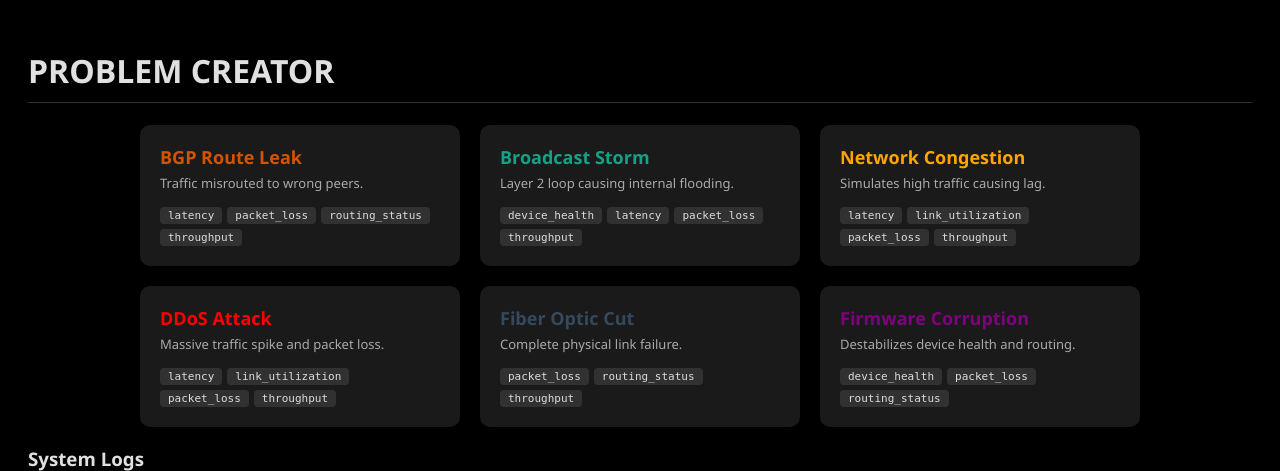
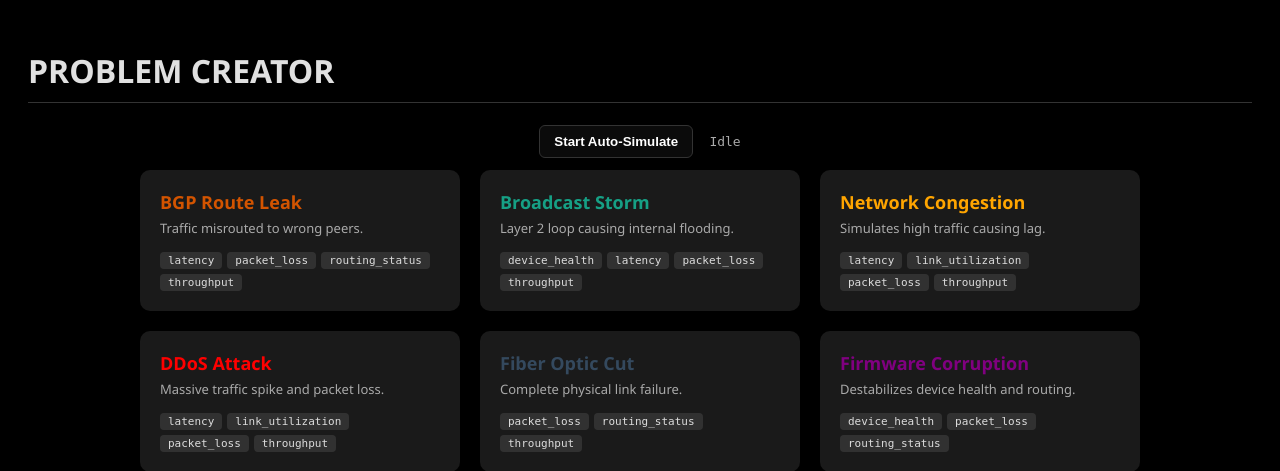
Before and after one commit to Arnavvid/CyberCypherR2, a Flask app: page /test in a window 1280 px wide. Shown: the top 471 px of the page. Run offline with Flask 3, Linux system fonts and the light colour scheme.

Commit message:
auto simulation

```diff
--- a/app.py
+++ b/app.py
@@ -63,6 +63,10 @@ def admin_page(): return render_template('admin.html')
 @app.route('/api/problems')
 def get_problems():
     return jsonify(simulation.PROBLEM_CATALOG)
+
+@app.route('/api/active_problems')
+def get_active_problems():
+    return jsonify(simulation.network_state.get("active_problems", []))
 
 @app.route("/api/active_symptoms")
 def active_symptoms():
--- /dev/null
+++ b/links.txt
@@ -0,0 +1 @@
+https://localhost:5000
--- a/templates/test.html
+++ b/templates/test.html
@@ -60,7 +60,12 @@
 </head>
 <body>
     <h1 style="border-bottom: 1px solid #333; padding-bottom: 10px; text-align: left;">PROBLEM CREATOR</h1>
-
+    <div style="margin: 12px 0;">
+        <button id="autoSimBtn" class="problem-card" style="display:inline-block; padding:8px 14px; border-radius:6px; cursor:pointer; background:#0b0b0b; border:1px solid #333; color:#fff; font-weight:bold;">
+            Start Auto-Simulate
+        </button>
+        <span id="autoSimStatus" style="margin-left:12px; color:#aaa; font-family:monospace;">Idle</span>
+    </div>
     <div id="problem-container" class="problem-grid">
         <p>Loading Scenarios...</p>
     </div>
@@ -206,6 +211,131 @@
             }
         }
 
+        let autoSim = false;
+        const autoBtn = document.getElementById('autoSimBtn');
+        const autoStatus = document.getElementById('autoSimStatus');
+        const consoleLog = document.getElementById('console-log');
+
+        const sleep = ms => new Promise(res => setTimeout(res, ms));
+
+        autoBtn.addEventListener('click', () => {
+            autoSim = !autoSim;
+            if (autoSim) {
+            autoBtn.textContent = 'Stop Auto-Simulate';
+            autoStatus.textContent = 'Running';
+            startAutoSimulate();
+            } else {
+            autoBtn.textContent = 'Start Auto-Simulate';
+            autoStatus.textContent = 'Stopping...';
+            }
+        });
+
+        async function getProblemsAndActive() {
+            const [pRes, aRes] = await Promise.all([fetch('/api/problems'), fetch('/api/active_problems')]);
+            const problems = await pRes.json();
+            const active = await aRes.json();
+            return { problems, active };
+        }
+
+        function pickRandomProblem(problems, activeList) {
+            const ids = Object.keys(problems || {});
+            const candidates = ids.filter(id => !activeList.includes(id));
+            const pool = candidates.length ? candidates : ids;
+            if (!pool.length) return null;
+            return pool[Math.floor(Math.random() * pool.length)];
+        }
+
+        async function waitForResolution(problemId, pollInterval = 800) {
+            while (autoSim) {
+            try {
+                const res = await fetch('/api/active_problems');
+                const active = await res.json();
+                if (!active.includes(problemId)) {
+                return true;
+                }
+            } catch (e) {
+                console.error("active_problems fetch failed", e);
+            }
+            await sleep(pollInterval);
+            }
+            return false
+        }
+
+        async function startAutoSimulate() {
+            if (!autoSim) return;
+            const log = consoleLog;
+
+            log.innerHTML += `<br><br><span style="color:#00ff88;">> Auto-simulate started</span>`;
+            log.scrollTop = log.scrollHeight;
+
+            while (autoSim) {
+            try {
+                const { problems, active } = await getProblemsAndActive();
+
+                const problemId = pickRandomProblem(problems, active);
+                if (!problemId) {
+                log.innerHTML += `<br><span>[AUTO] No problems available to inject</span>`;
+                await sleep(1000);
+                continue;
+                }
+
+                const problemName = problems[problemId]?.name ?? problemId;
+                log.innerHTML += `<br><br><span style="color:#ff5555; font-weight:bold;">> [AUTO] Injecting fault: ${problemName} (${problemId})</span>`;
+                log.scrollTop = log.scrollHeight;
+
+                const triggerRes = await fetch('/api/trigger_scenario', {
+                method: 'POST',
+                headers: {'Content-Type': 'application/json'},
+                body: JSON.stringify({problem: problemId})
+                });
+                const triggerData = await triggerRes.json();
+
+                if (triggerData.error) {
+                log.innerHTML += `<br>[AUTO ERROR] ${triggerData.error}`;
+                log.scrollTop = log.scrollHeight;
+                await sleep(800);
+                continue;
+                } else {
+                const decisionTool = triggerData.decision?.tool ?? 'N/A';
+                const decisionThought = triggerData.decision?.thought ?? '';
+                const executionResult = triggerData.execution_result ?? '';
+
+                log.innerHTML += `<br>[AUTO DECISION] Tool: ${decisionTool}`;
+                log.innerHTML += `<br>[AUTO REASON] "${decisionThought}"`;
+                log.innerHTML += `<br>[AUTO RESULT] ${executionResult}`;
+                log.scrollTop = log.scrollHeight;
+                }
+
+                const resolved = await waitForResolution(problemId);
+
+                if (!autoSim) {
+                log.innerHTML += `<br><span style="color:#ffaa00;">> Auto-simulate stopped by user</span>`;
+                autoStatus.textContent = 'Idle';
+                break;
+                }
+
+                if (resolved) {
+                log.innerHTML += `<br><span style="color:#00ff00;">> [AUTO] Problem resolved: ${problemName} (${problemId})</span>`;
+                } else {
+                log.innerHTML += `<br><span style="color:#ff4444;">> [AUTO] Stopped waiting for resolution of ${problemId}</span>`;
+                }
+                log.scrollTop = log.scrollHeight;
+
+                await sleep(700);
+            } catch (e) {
+                console.error("Auto-simulate loop error", e);
+                log.innerHTML += `<br>[AUTO EXCEPTION] ${e}`;
+                log.scrollTop = log.scrollHeight;
+                await sleep(1200);
+            }
+            }
+
+            autoStatus.textContent = 'Idle';
+            autoBtn.textContent = 'Start Auto-Simulate';
+            log.innerHTML += `<br><span style="color:#00ff88;">> Auto-simulate ended</span>`;
+            log.scrollTop = log.scrollHeight;
+        }
+
         loadProblems();
     </script>
 </body>
```
Also changed, not shown: chroma_db/chroma.sqlite3.
